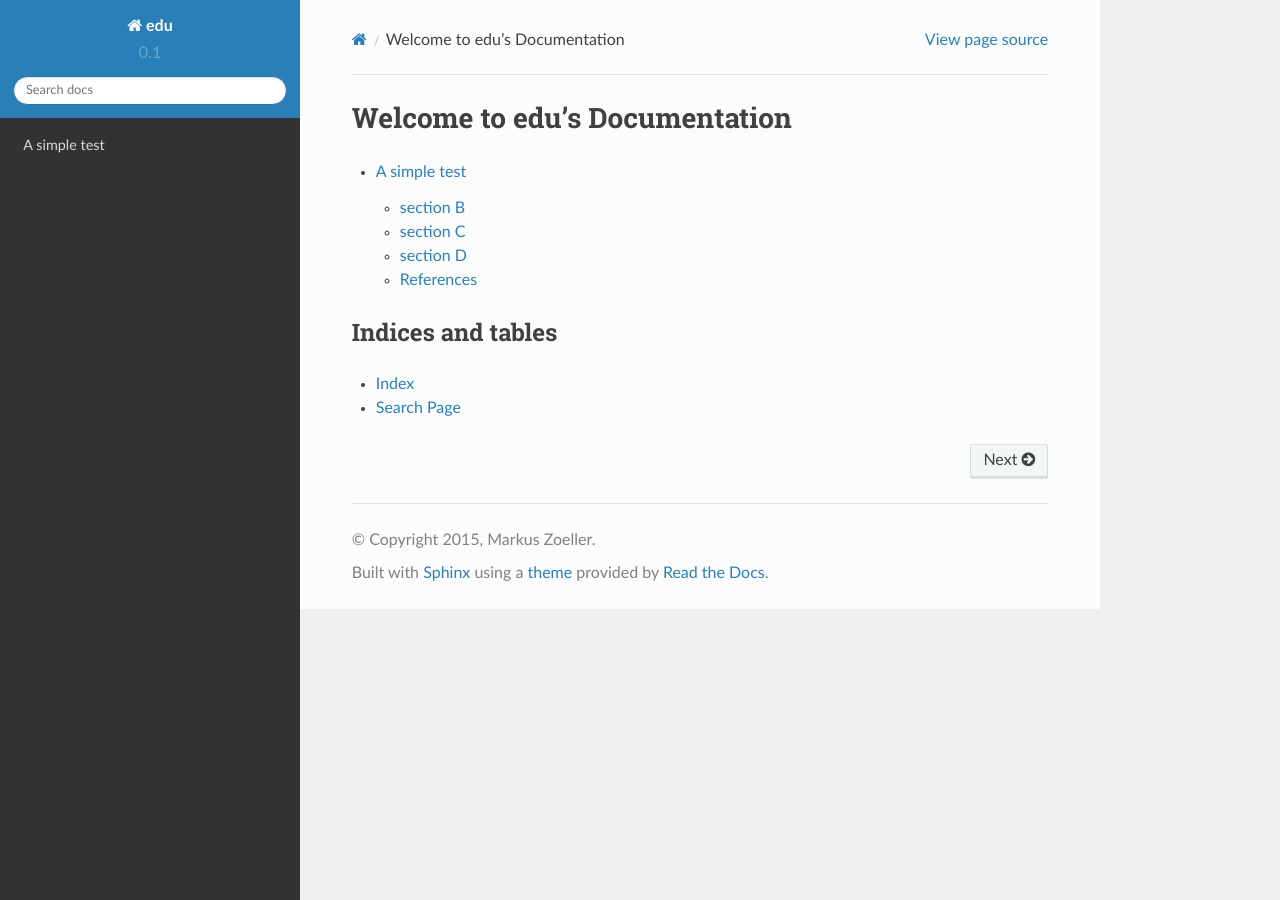
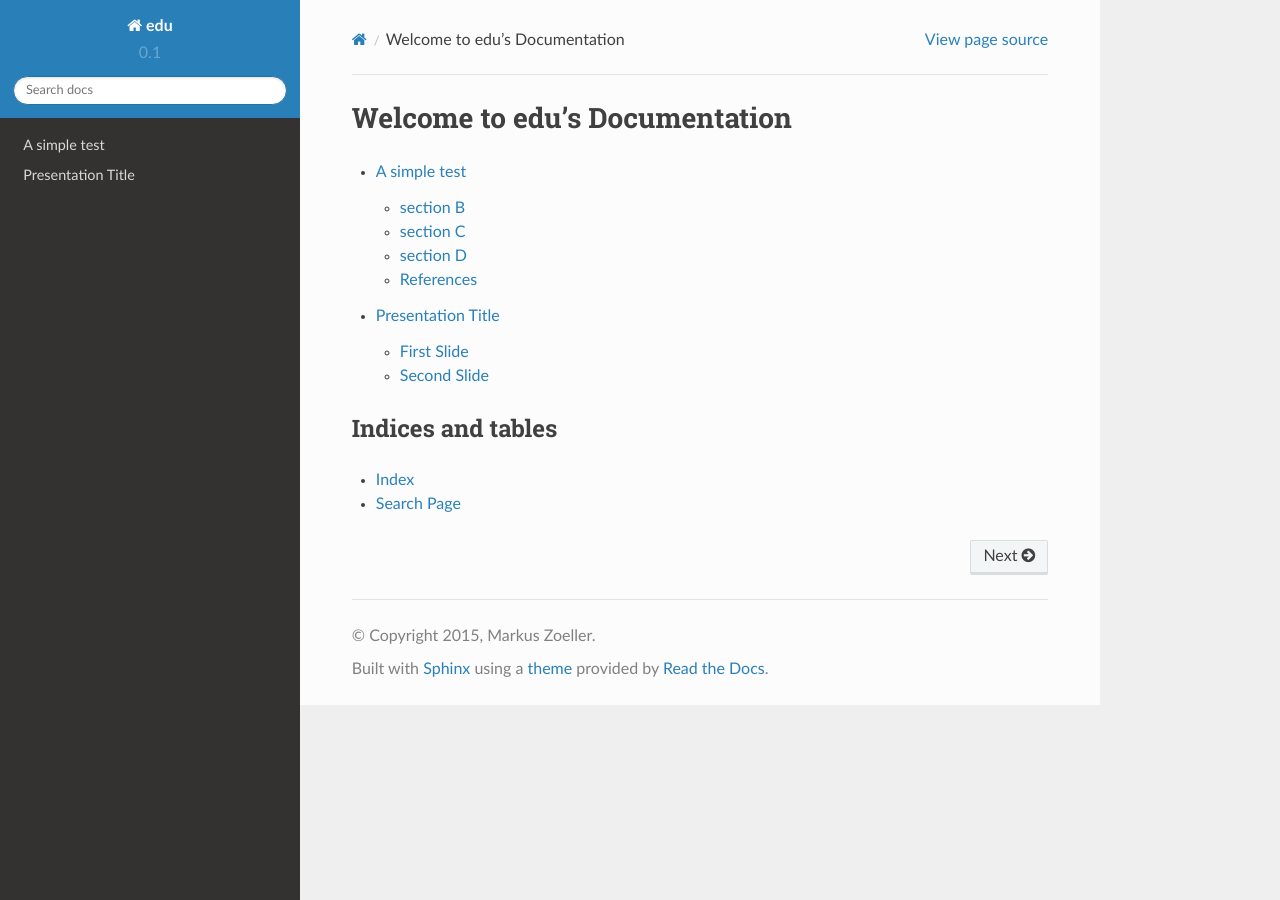
Before and after one commit to markuszoeller/edu, a Sphinx documentation site: the page built from source/index.rst, in a window 1280 px wide. Built offline with Sphinx 7.4.7 and the Read the Docs theme 2.0.0, drawn with Linux system fonts in a browser that asks for light colours.

Commit message:
test with slides

```diff
--- /dev/null
+++ b/requirements.txt
@@ -0,0 +1,2 @@
+sphinx_rtd_theme>=0.1.6
+hieroglyph>=0.6.5
--- a/source/conf.py
+++ b/source/conf.py
@@ -12,7 +12,7 @@
 # serve to show the default.
 
 import sys, os
-#import sphinx_rtd_theme
+import sphinx_rtd_theme
 
 
 # If extensions (or modules to document with autodoc) are in another directory,
@@ -27,7 +27,7 @@ import sys, os
 
 # Add any Sphinx extension module names here, as strings. They can be extensions
 # coming with Sphinx (named 'sphinx.ext.*') or your custom ones.
-extensions = ['sphinx.ext.todo']
+extensions = ['sphinx.ext.todo', 'hieroglyph']
 
 
 # Add any paths that contain templates here, relative to this directory.
@@ -111,7 +111,7 @@ html_theme = "sphinx_rtd_theme"
 
 # Add any paths that contain custom themes here, relative to this directory.
 #html_theme_path = []
-#html_theme_path = [sphinx_rtd_theme.get_html_theme_path()]
+html_theme_path = [sphinx_rtd_theme.get_html_theme_path()]
 
 # The name for this set of Sphinx documents.  If None, it defaults to
 # "<project> v<release> documentation".
--- a/source/index.rst
+++ b/source/index.rst
@@ -9,6 +9,7 @@ Welcome to edu's Documentation
    :glob:
 
    docs/*
+   slides/*
 
 
 Indices and tables
--- /dev/null
+++ b/source/slides/organizational.rst
@@ -0,0 +1,15 @@
+==================
+Presentation Title
+==================
+
+First Slide
+===========
+
+Some content on the first slide.
+
+Second Slide
+============
+
+* A
+* Bulleted
+* List
```
Also changed, not shown: 1 other file.
